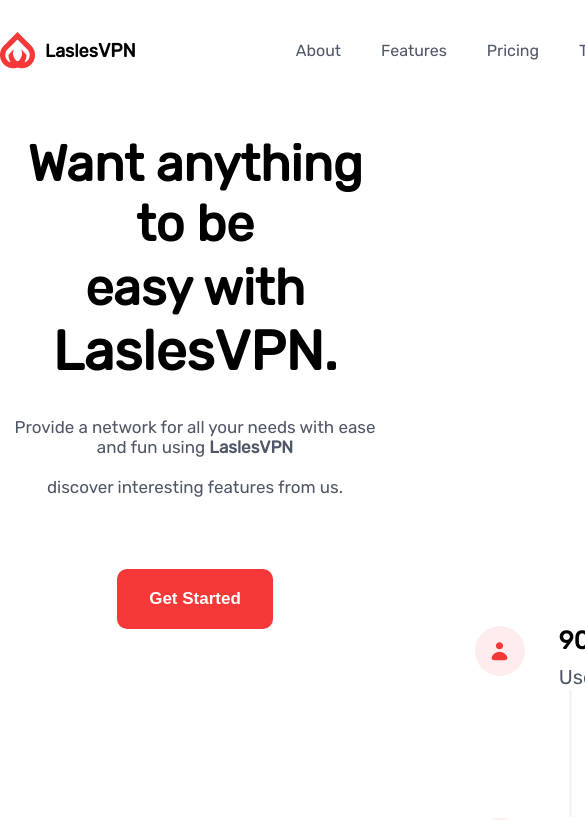
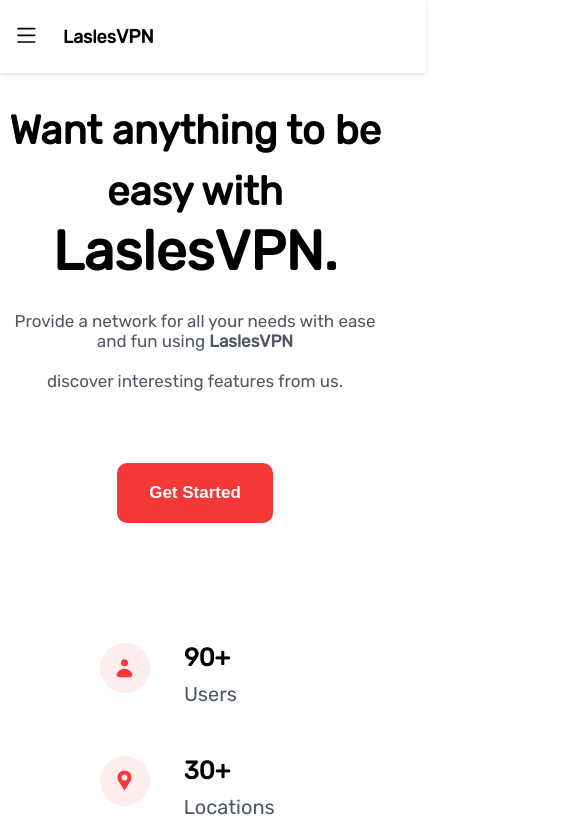
Before and after one commit to MarcosAdrianMuga/Tarea, a React (Vite) app: page / in a window 390 px wide. Shown: the top 820 px of the page, 585 px wide, since content can reach past the window. Built offline with nearby package versions, Linux system fonts and the light colour scheme; no server answers; the HTML template or start-up script is replaced by a standard one.

Commit message:
Mas estilos facheritos

```diff
--- a/src/App.css
+++ b/src/App.css
@@ -20,15 +20,45 @@
 }
 
 @media only screen and (max-width: 768px) {
+  .landing {
+
+    max-width: 634px;
+    background-size: cover;
+  background-attachment: fixed;
+  max-width: 1200px;
+  margin: 0 auto;
+  font-family: Rubik;
+  font-size: 18px;
+  }
   .contenedortextoimagen {
-    margin-top: 0px;
+    margin-top: 80px;
+  }
+  .contenedortextoimagen {
+    flex-direction: column;
+  }
+
+  .globoo {
+    display: none;
+  }
+
+  .fotito, .fotito2 {
+    display: none;
+  }
+
+  .contenedordetexto {
+    width: 100%;
+    text-align: center;
+  }
+
+  .wantAnythingToContainer {
+    font-size: 40px;
   }
 }
 
 .fotito {
   width: 70%;
   height: 70%;
-  margin-top: 15px;
+  margin-top: 60px;
   margin-right: 10px;
 }
 
@@ -95,7 +125,6 @@
   background-color: #f53838;
   width: 40%;
   height: 60px;
-  /* box-shadow: 0px 19px 16px -15px #f53838; */
 }
 
 .boton:hover {
@@ -223,11 +252,6 @@
   font-weight: 600;
 }
 
-/* .loultimo {
-  display: flex;
-  justify-content: space-between;
-} */
-
 .loultimo {
   display: grid;
   grid-template-columns: repeat(3, 1fr);
--- a/src/App.tsx
+++ b/src/App.tsx
@@ -12,11 +12,13 @@
 import Instagram from "./assets/Instagram.svg"
 import Twitter from "./assets/Twitter.svg"
 import Facebook from "./assets/Facebook.svg"
+import Options from "./components/Options/Options";
 
 export default function App() {
   return (
     <div className="landing">
       <NavBar />
+      <Options/>
       <div className="contenedortextoimagen">
         <div className="contenedordetexto">
           <h1 className="wantAnythingToContainer" id="h1">
--- a/src/components/Navbar/Navbar.css
+++ b/src/components/Navbar/Navbar.css
@@ -1,10 +1,17 @@
+
 .papa {
   display: flex;
   align-items: center;
   justify-content: space-around;
-  width: 1200px;
+  width: 100%;
   font-family: Rubik;
-  height: 100px;
+  height: 70px;
+  background-color: #fff;
+  position: fixed;
+  top: 0;
+  left: 0;
+  z-index: 1000;
+  box-shadow: 0 2px 4px rgba(0, 0, 0, 0.1);
 }
 
 .laslesvpn2 {
@@ -15,6 +22,7 @@
 .nav {
   display: flex;
   align-items: center;
+  margin-left: auto;
 }
 
 .navpn {
@@ -83,3 +91,9 @@
   color: white;
   transition: 1s;
 }
+
+@media screen and (max-width: 769px) {
+  .papa{
+    display: none;
+  }
+}
--- a/src/components/Navbar/Navbar.tsx
+++ b/src/components/Navbar/Navbar.tsx
@@ -1,5 +1,5 @@
 import "./Navbar.css";
-import StandardC from "../../assets/StandardC.jpg"
+import StandardC from "../../assets/StandardC.jpg";
 
 export default function NavBar() {
   return (
--- /dev/null
+++ b/src/components/Options/Options.css
@@ -0,0 +1,79 @@
+.Cabecera {
+  display: none;
+}
+
+.Cabecera-svg {
+  width: 2em;
+  height: 2em;
+}
+
+@media screen and (max-width: 768px) {
+  .Cabecera {
+  display: flex;
+  width: 100%;
+  background-color: white;
+  padding: 1em;
+  justify-content: space-between;
+  align-items: center;
+  position: fixed;
+  top: 0;
+  left: 0;
+  z-index: 1000;
+  box-shadow: 0 2px 4px rgba(0, 0, 0, 0.1);
+  }
+  .Cabecera-icon {
+    display: flex;
+    flex-wrap: nowrap;
+    align-items: center;
+    flex: 1;
+    justify-content: center;
+    margin:auto;
+    padding-right: 15em;
+    }
+
+.Cabecera-button {
+  color: black;
+  background-color: white;
+  border: transparent;
+  position: fixed;
+  left: 0;
+  padding: 1em;
+}
+.Cabecera-nav {
+  width: 100%;
+
+  display: flex;
+  height: 0vh;
+  overflow: hidden;
+  opacity: 0;
+  transition: all 0.5s ease;
+
+  flex-flow: column nowrap;
+  justify-content: center;
+  align-items: center;
+}
+
+.Cabecera-icon.isActive {
+  display: none;
+}
+
+.Cabecera-nav.isActive {
+
+  display: flex;
+  width: 100%;
+  height: 50vh;
+  opacity: 1;
+}
+.Cabecera-ul {
+  flex-direction: column;
+}
+.Cabecera-li {
+  list-style: none;
+  margin: 0.5em 0;
+}
+.Cabecera-li:hover {
+  cursor: pointer;
+  color: #F53855;
+  transition: 0.5s;
+}
+}
--- /dev/null
+++ b/src/components/Options/Options.tsx
@@ -0,0 +1,53 @@
+import "./Options.css";
+import StandardC from "../../assets/StandardC.jpg";
+import { useState } from "react";
+
+const Options = () => {
+  const [menu, setMenu] = useState(false);
+
+  const handleClick = () => {
+    setMenu(!menu);
+  };
+  return (
+    <header className="Cabecera">
+      <button className="Cabecera-button" onClick={handleClick}>
+        <svg
+          className="Cabecera-svg"
+          xmlns="http://www.w3.org/2000/svg"
+          width="16"
+          height="16"
+          fill="currentColor"
+          viewBox="0 0 16 16"
+        >
+          <path
+            fillRule="evenodd"
+            d="M2.5 12a.5.5 0 0 1 .5-.5h10a.5.5 0 0 1 0 1H3a.5.5 0 0 1-.5-.5zm0-4a.5.5 0 0 1 .5-.5h10a.5.5 0 0 1 0 1H3a.5.5 0 0 1-.5-.5zm0-4a.5.5 0 0 1 .5-.5h10a.5.5 0 0 1 0 1H3a.5.5 0 0 1-.5-.5z"
+          ></path>
+        </svg>
+      </button>
+
+      <nav className={`Cabecera-nav ${menu ? "isActive" : ""}`}>
+        <ul className="Cabecera-ul">
+          <li className="Cabecera-li">About</li>
+          <li className="Cabecera-li">Features</li>
+          <li className="Cabecera-li">Pricing</li>
+          <li className="Cabecera-li">Testimonials</li>
+          <li className="Cabecera-li"> Help</li>
+
+          <a className="singin">Sign In</a>
+          <a className="signUp">Sign Up</a>
+        </ul>
+      </nav>
+
+      <div className={`Cabecera-icon ${menu ? "isActive" : ""}`}>
+        <img className="logoi" alt="" src={StandardC} />
+        <div className="laslesvpn2">
+          <span className="lasles">Lasles</span>
+          <b className="navpn">VPN</b>
+        </div>
+      </div>
+    </header>
+  );
+};
+
+export default Options;
--- a/src/components/Rectangulo/Rectangulo.module.css
+++ b/src/components/Rectangulo/Rectangulo.css
@@ -54,5 +54,15 @@
 @media only screen and (max-width: 768px) {
   .rec {
     flex-direction: column;
+    width: auto;
+    height: 0%;
+  }
+
+  .rectangleDiv{
+    margin-bottom: 50px;
+  }
+
+  .linea {
+    display: none;
   }
 }
--- a/src/components/Rectangulo/Rectangulo.tsx
+++ b/src/components/Rectangulo/Rectangulo.tsx
@@ -1,39 +1,39 @@
-import styles from "./Rectangulo.module.css";
-import icono1 from "../../assets/icono1.svg"
-import linea from "../../assets/linea.svg"
-import icono2 from "../../assets/icono2.svg"
-import icono3 from "../../assets/icono3.svg"
+import "./Rectangulo.css";
+import icono1 from "../../assets/icono1.svg";
+import linea from "../../assets/linea.svg";
+import icono2 from "../../assets/icono2.svg";
+import icono3 from "../../assets/icono3.svg";
 
 export default function Rectangulo() {
   return (
-    <div className={styles.rec}>
-      <div className={styles.rectangleDiv}>
-        <div className={styles.circulitoi}>
-          <img className={styles.circulito} src={icono1} />
+    <div className="rec">
+      <div className="rectangleDiv">
+        <div className="circulitoi">
+          <img className="circulito" src={icono1} />
         </div>
-        <div className={styles.contenedor}>
-          <b className={styles.be}>90+</b>
-          <p className={styles.pe}>Users</p>
+        <div className="contenedor">
+          <b className="be">90+</b>
+          <p className="pe">Users</p>
         </div>
       </div>
-      <img className={styles.linea} src={linea}></img>
-      <div className={styles.rectangleDiv}>
-        <div className={styles.circulitoi}>
-          <img className={styles.circulito} src={icono2}></img>
+      <img className="linea" src={linea}></img>
+      <div className="rectangleDiv">
+        <div className="circulitoi">
+          <img className="circulito" src={icono2}></img>
         </div>
-        <div className={styles.contenedor}>
-          <b className={styles.be}>30+</b>
-          <div className={styles.pe}>Locations</div>
+        <div className="contenedor">
+          <b className="be">30+</b>
+          <div className="pe">Locations</div>
         </div>
       </div>
-      <img className={styles.linea} src={linea}></img>
-      <div className={styles.rectangleDiv}>
-        <div className={styles.circulitoi}>
-          <img className={styles.circulito} src={icono3}></img>
+      <img className="linea" src={linea}></img>
+      <div className="rectangleDiv">
+        <div className="circulitoi">
+          <img className="circulito" src={icono3}></img>
         </div>
-        <div className={styles.contenedor}>
-          <b className={styles.be}>50+</b>
-          <div className={styles.pe}>Servers</div>
+        <div className="contenedor">
+          <b className="be">50+</b>
+          <div className="pe">Servers</div>
         </div>
       </div>
     </div>
```
